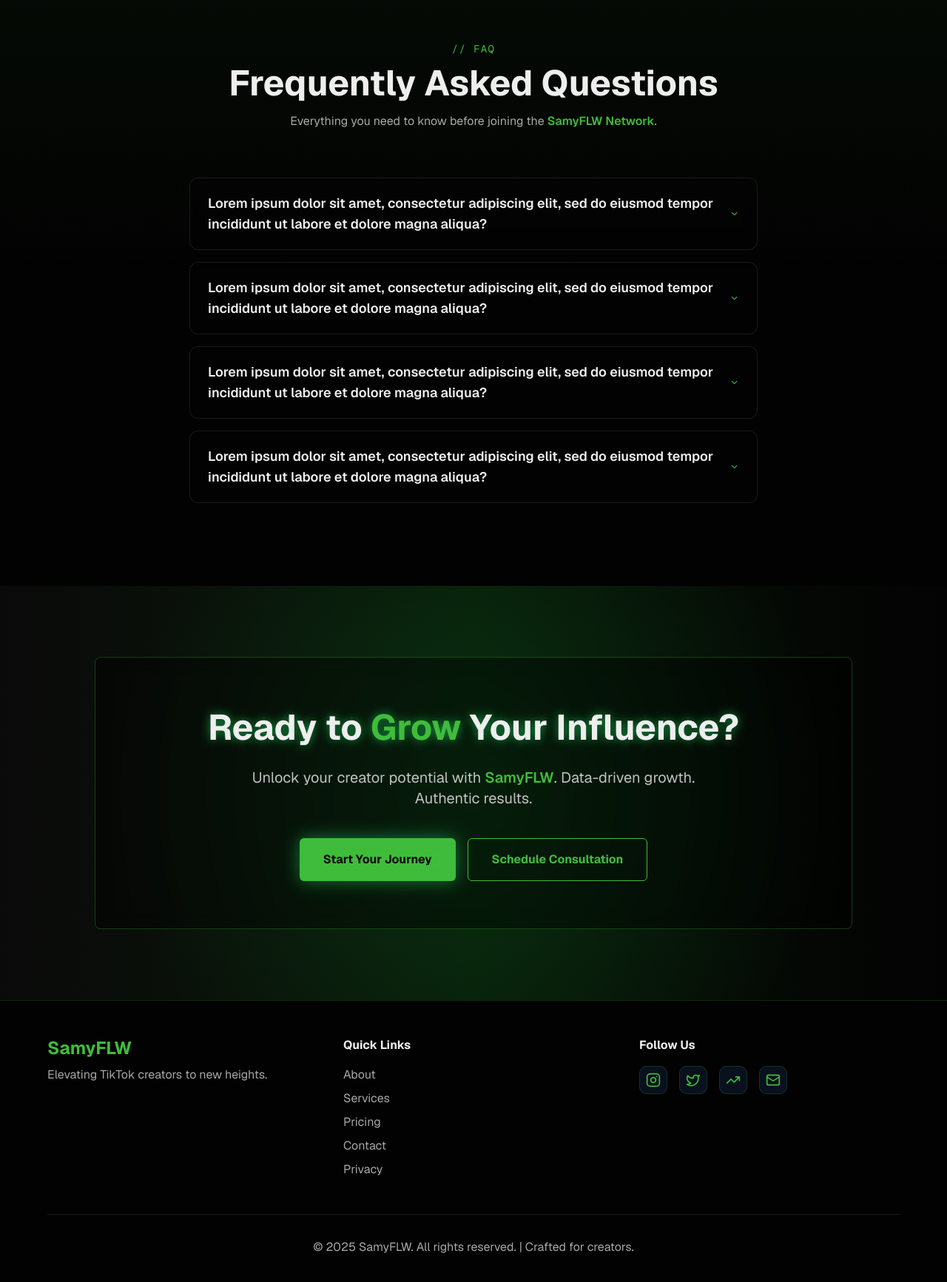
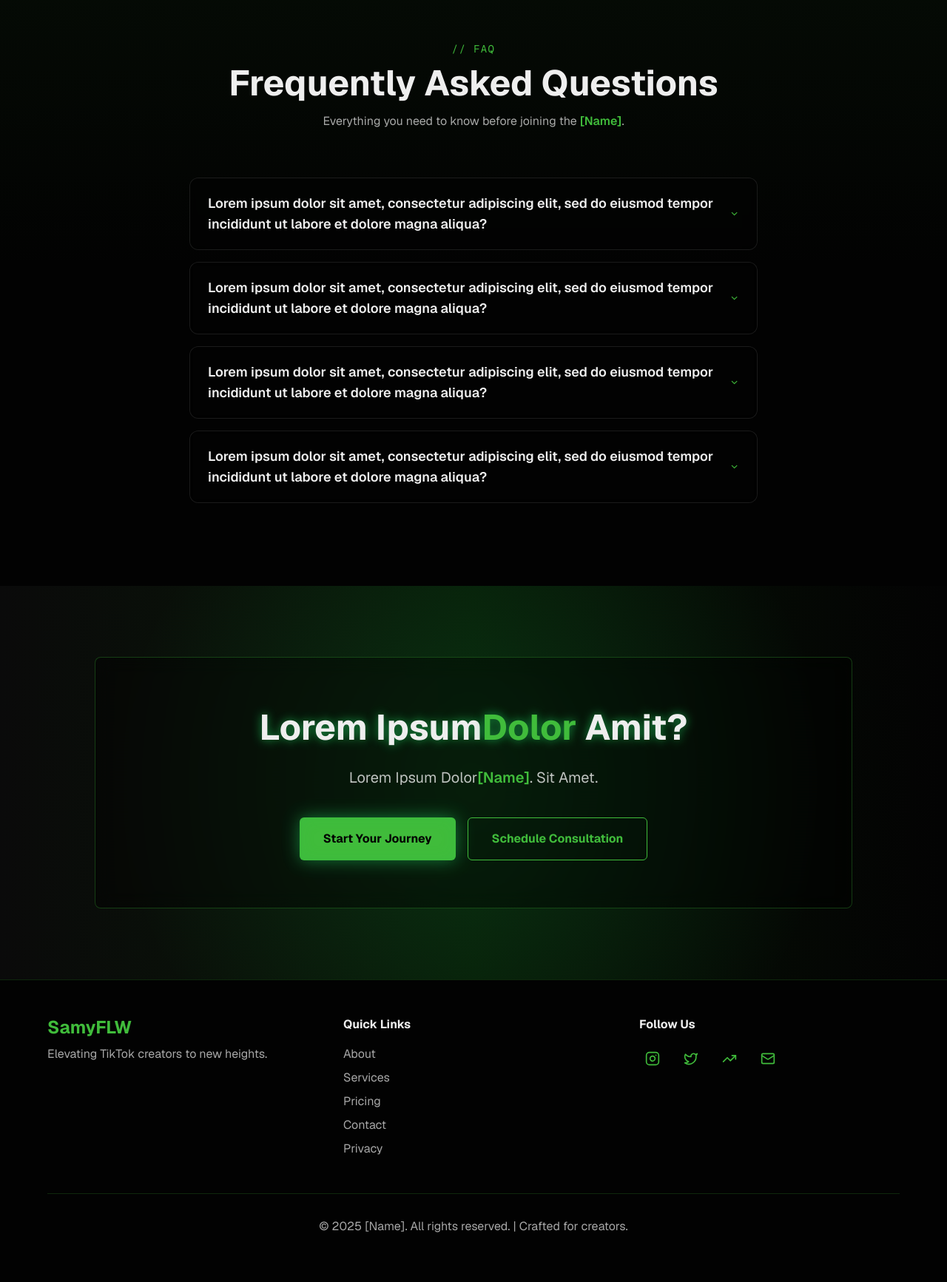
Before and after one commit to JaziBro/matrix_landing_page, a Next.js app: page / in a window 1280 px wide. Shown: the part 2890-4623 px from the top of the page at 74% size. Built offline with nearby package versions, Linux system fonts and the light colour scheme.

Commit message:
Design tweaks

```diff
--- a/app/components/CTA.tsx
+++ b/app/components/CTA.tsx
@@ -35,15 +35,15 @@
           variants={containerVariants}
           className="text-4xl md:text-5xl font-bold mb-6 leading-tight text-glow"
         >
-          Ready to <span className="text-accent">Grow</span> Your Influence?
+          Lorem Ipsum<span className="text-accent">Dolor</span> Amit?
         </motion.h2>
 
         <motion.p
           variants={containerVariants}
           className="text-lg md:text-xl text-foreground/80 mb-10 max-w-2xl mx-auto"
         >
-          Unlock your creator potential with <span className="text-accent font-semibold">SamyFLW</span>.
-          Data-driven growth. Authentic results.
+          Lorem Ipsum Dolor<span className="text-accent font-semibold">[Name]</span>.
+          Sit Amet.
         </motion.p>
 
         <motion.div
--- a/app/components/FAQ.tsx
+++ b/app/components/FAQ.tsx
@@ -70,7 +70,7 @@
               Frequently Asked Questions
             </h2>
             <p className="text-foreground/70 max-w-xl mx-auto">
-              Everything you need to know before joining the <span className="text-accent font-semibold">SamyFLW Network</span>.
+              Everything you need to know before joining the <span className="text-accent font-semibold">[Name]</span>.
             </p>
           </motion.div>
 
--- a/app/components/Footer.tsx
+++ b/app/components/Footer.tsx
@@ -72,7 +72,7 @@
                   <a
                     key={social.label}
                     href={social.href}
-                    className="p-2 glass-effect rounded hover:border-accent/50 transition-all"
+                    className="p-2 text-lg rounded hover:2xl:-translate-2/5"
                     aria-label={social.label}
                   >
                     <Icon className="w-5 h-5 text-accent" />
@@ -91,7 +91,7 @@
           viewport={{ once: true }}
           className="border-t border-accent/20 pt-8 text-center text-foreground/70"
         >
-          <p>© {currentYear} SamyFLW. All rights reserved. | Crafted for creators.</p>
+          <p>© {currentYear} [Name]. All rights reserved. | Crafted for creators.</p>
         </motion.div>
       </div>
     </footer>
```
